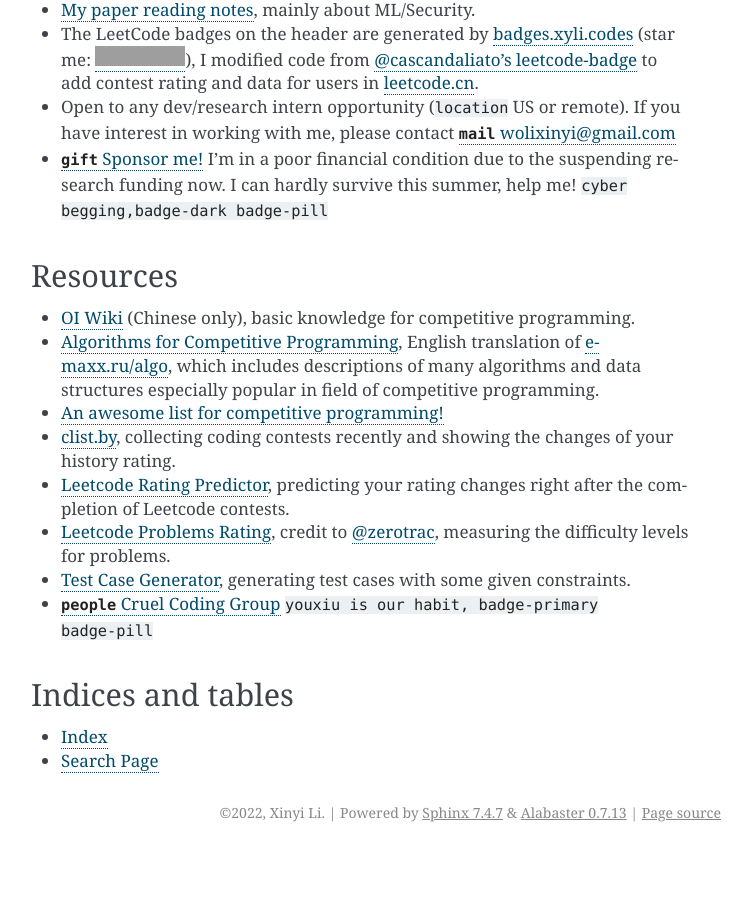
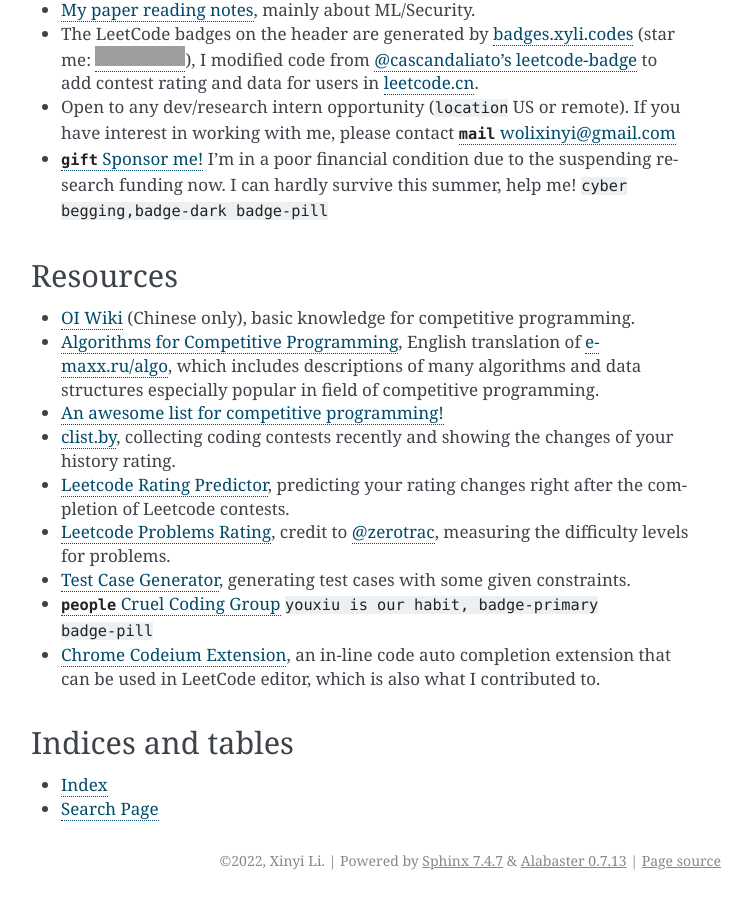
Before and after one commit to li-xin-yi/lctemplates, a Sphinx documentation site: the page built from docs/source/index.md, in a window 1280 px wide and 900 px high, scrolled down 1457 px. Shown: the whole window, without its empty margins (389-1141 px from the left). Built offline with Sphinx 7.4.7, drawn with Linux system fonts in a browser that asks for light colours; cross-references to code outside the pages are shown as plain code; before the commit the page ends 2309 px from its top, so only the background shows below that; grey boxes are pictures that could not be loaded.

Commit message:
Update index.md

```diff
--- a/docs/source/index.md
+++ b/docs/source/index.md
@@ -55,6 +55,7 @@
 - [Leetcode Problems Rating](https://zerotrac.github.io/leetcode_problem_rating/), credit to [@zerotrac](https://leetcode.cn/u/zerotrac2/), measuring the difficulty levels for problems.
 - [Test Case Generator](https://test-case-generator.herokuapp.com/), generating test cases with some given constraints.
 - [{opticon}`people` Cruel Coding Group](http://board.cruelcoding.com/) {badge}`youxiu is our habit, badge-primary badge-pill`
+- [Chrome Codeium Extension](https://github.com/Exafunction/codeium-chrome), an in-line code auto completion extension that can be used in LeetCode editor, which is also what I contributed to.
 
 ## Indices and tables
 
```
